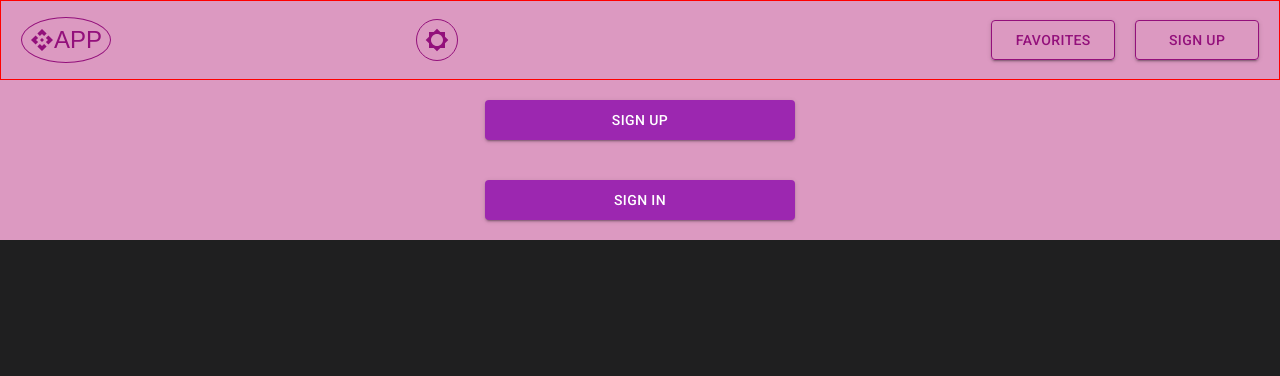
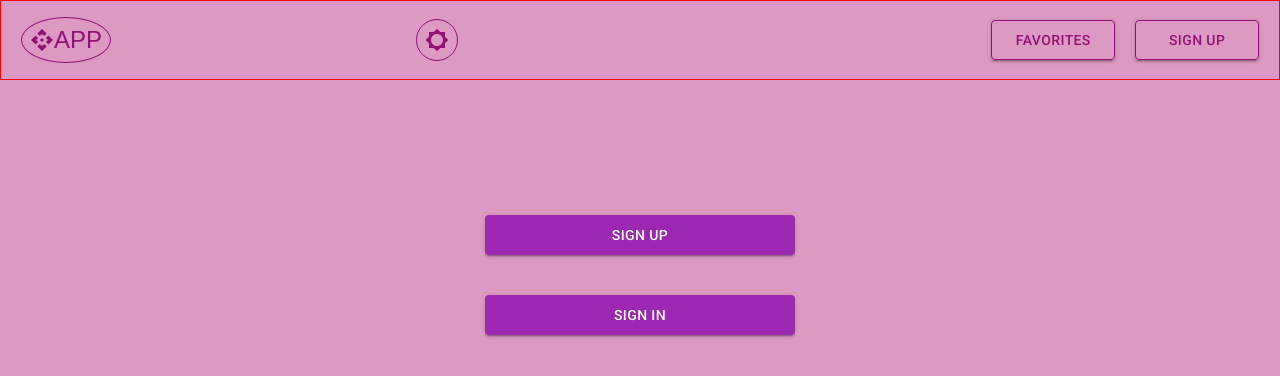
Before and after one commit to Ezoza111/movies_portal, a React (Create React App) app: page /login in a window 1280 px wide. Shown: the top 376 px of the page. Built offline with nearby package versions, Linux system fonts and the light colour scheme.

Commit message:
refactor: formatted code style: added styled container

```diff
--- a/src/layout/signUpPage/SignUpPage.jsx
+++ b/src/layout/signUpPage/SignUpPage.jsx
@@ -1,22 +1,37 @@
-import React from 'react';
-import { MainContainer } from '../../components/stupidComponents/container/MainContainer.styled';
-import styled from 'styled-components';
-import { Register } from '../../components/smartComponents/registration/Registration';
-import { Entrance } from '../../components/smartComponents/entrance/Entrance';
-import { theme } from '../../styles/Theme';
+import React from "react";
+import { MainContainer } from "../../components/stupidComponents/container/MainContainer.styled";
+import styled from "styled-components";
+import { Register } from "../../components/smartComponents/registration/Registration";
+import { Entrance } from "../../components/smartComponents/entrance/Entrance";
+// import { theme } from "../../styles/Theme";
 
 const SignUpPage = () => {
-    return (
-        <MainContainer direction='column' justify='center' align='center' gap='40px' className='main'>
-          <Register/>
-          <Entrance/>
-        </MainContainer>
-    )
-}
-const StyledBtn = styled.button`
-  width: 50%;
-  height: 40px;
-  background-color: ${theme.colors.accent[500]};
-  color: ${theme.colors.font};
-`
+  return (
+    <StyledEntranceContainer>
+      <MainContainer
+        direction='column'
+        // justify='center'
+        align='center'
+        gap='40px'
+        className='main'>
+        <Register />
+        <Entrance />
+      </MainContainer>
+    </StyledEntranceContainer>
+  );
+};
+
+const StyledEntranceContainer = styled.div`
+  height: calc(100dvh - 78px);
+  display: flex;
+  justify-content: center;
+  padding-top: 115px;
+`;
+
+// const StyledBtn = styled.button`
+//   width: 50%;
+//   height: 40px;
+//   background-color: ${theme.colors.accent[500]};
+//   color: ${theme.colors.font};
+// `;
 export default SignUpPage;
```
